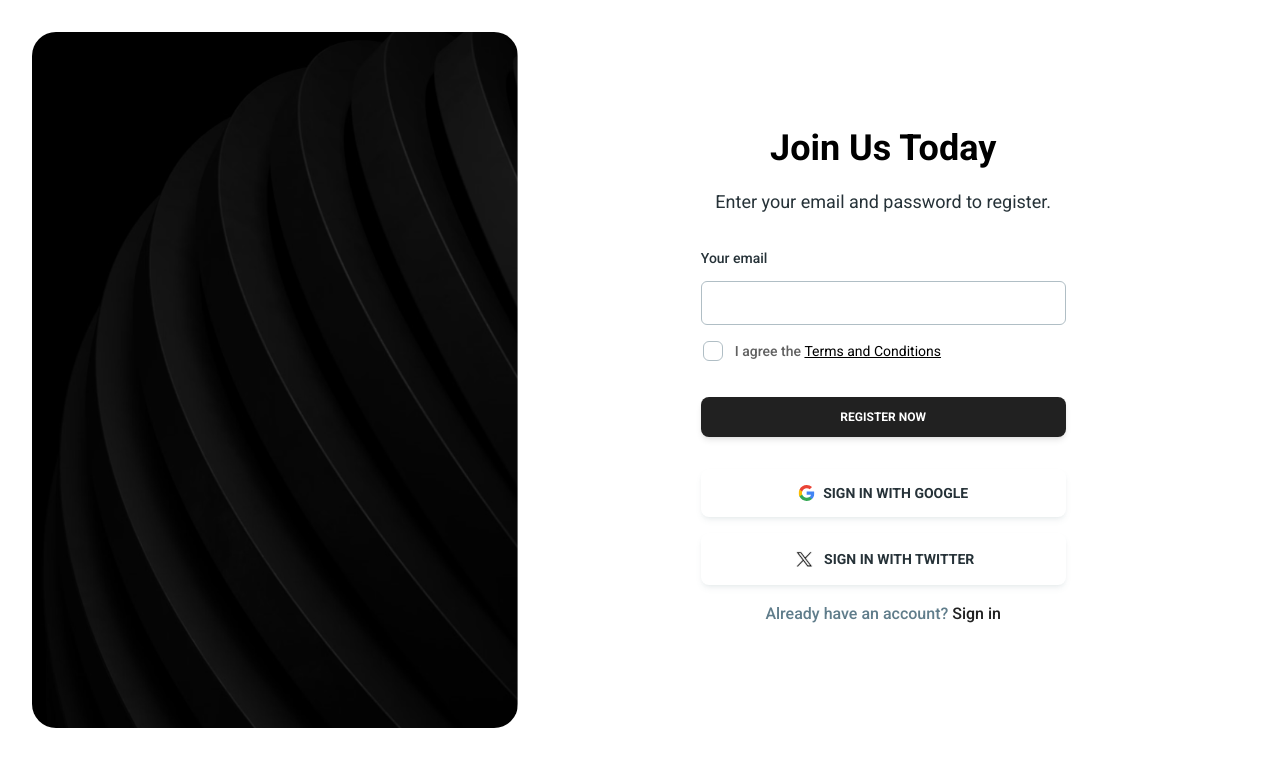
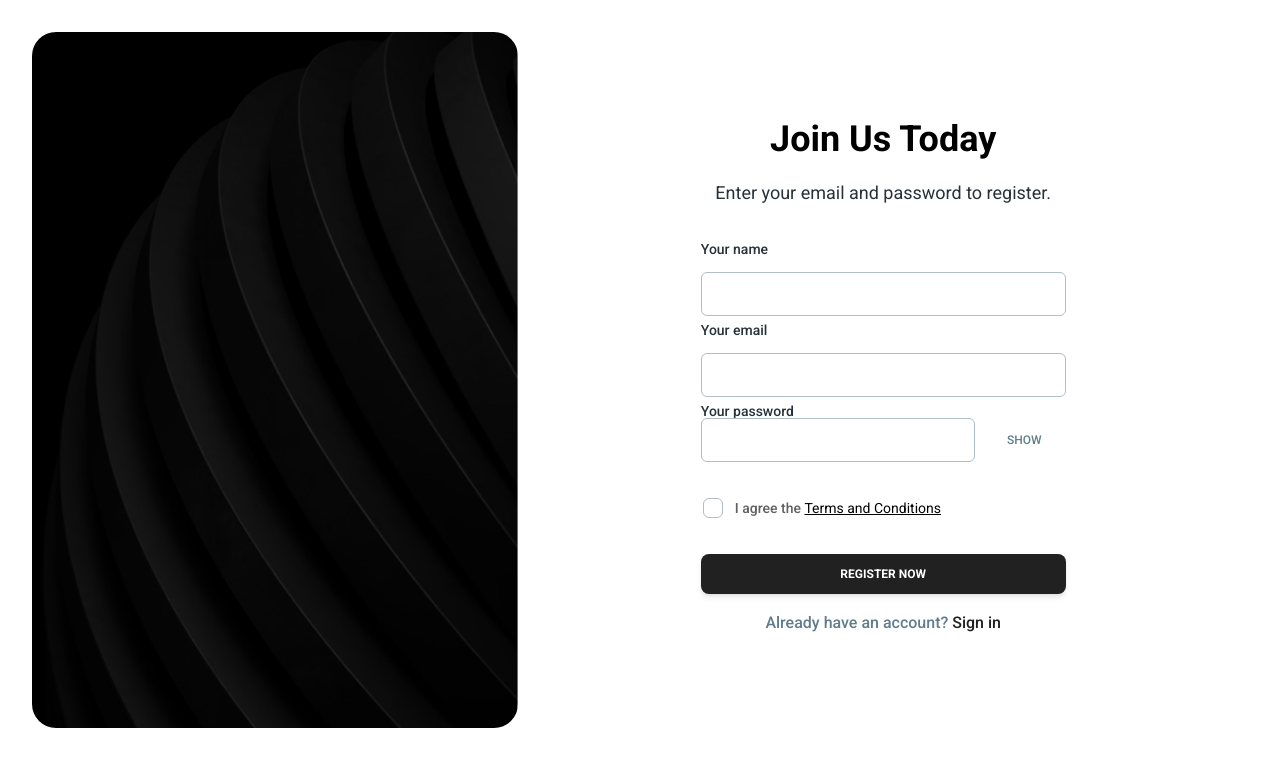
Before and after one commit to Karel95/offline-education-web, a React (Vite) app: page /sign-up in a window 1280 px wide. Shown: the top 766 px of the page. Built offline with nearby package versions, Linux system fonts and the light colour scheme.

Commit message:
updating signup page

```diff
--- a/src/pages/sign-up.jsx
+++ b/src/pages/sign-up.jsx
@@ -1,16 +1,16 @@
-import {
-  Input,
-  Checkbox,
-  Button,
-  Typography,
-} from "@material-tailwind/react";
-import { Link } from "react-router-dom";
-
+import { useState } from 'react';
+import { Input, Checkbox, Button, Typography } from '@material-tailwind/react';
+import { Link } from 'react-router-dom';
 
 export function SignUp() {
+  const [showPassword, setShowPassword] = useState(false); // State to manage password visibility
+
+  const togglePasswordVisibility = () => {
+    setShowPassword((prev) => !prev);
+  };
   return (
     <section className="m-8 flex">
-            <div className="w-2/5 h-full hidden lg:block">
+      <div className="w-2/5 h-full hidden lg:block">
         <img
           src="/img/pattern.png"
           className="h-full w-full object-cover rounded-3xl"
@@ -18,23 +18,88 @@ export function SignUp() {
       </div>
       <div className="w-full lg:w-3/5 flex flex-col items-center justify-center">
         <div className="text-center">
-          <Typography variant="h2" className="font-bold mb-4">Join Us Today</Typography>
-          <Typography variant="paragraph" color="blue-gray" className="text-lg font-normal">Enter your email and password to register.</Typography>
+          <Typography variant="h2" className="font-bold mb-4">
+            Join Us Today
+          </Typography>
+          <Typography
+            variant="paragraph"
+            color="blue-gray"
+            className="text-lg font-normal"
+          >
+            Enter your email and password to register.
+          </Typography>
         </div>
         <form className="mt-8 mb-2 mx-auto w-80 max-w-screen-lg lg:w-1/2">
           <div className="mb-1 flex flex-col gap-6">
-            <Typography variant="small" color="blue-gray" className="-mb-3 font-medium">
+            <Typography
+              variant="small"
+              color="blue-gray"
+              className="-mb-3 font-medium"
+            >
+              Your name
+            </Typography>
+            <Input
+              size="lg"
+              placeholder="Enter your name"
+              className="!border-t-blue-gray-200 focus:!border-t-gray-900"
+              labelProps={{
+                className: 'before:content-none after:content-none',
+              }}
+            />
+          </div>
+
+          <div className="mb-1 flex flex-col gap-6">
+            <Typography
+              variant="small"
+              color="blue-gray"
+              className="-mb-3 font-medium"
+            >
               Your email
             </Typography>
             <Input
+              type="email" // Ensure email validation
               size="lg"
               placeholder="name@mail.com"
-              className=" !border-t-blue-gray-200 focus:!border-t-gray-900"
+              className="!border-t-blue-gray-200 focus:!border-t-gray-900"
               labelProps={{
-                className: "before:content-none after:content-none",
+                className: 'before:content-none after:content-none',
               }}
             />
           </div>
+
+          <div className="mb-6 flex flex-col gap-2">
+            <Typography
+              variant="small"
+              color="blue-gray"
+              className="-mb-3 font-medium"
+            >
+              Your password
+            </Typography>
+
+            <div className="flex items-center">
+              {' '}
+              {/* Use flex to align the button and input */}
+              <Input
+                size="lg"
+                type={showPassword ? 'text' : 'password'} // Set type based on state
+                placeholder="Password"
+                className="!border-t-blue-gray-200 focus:!border-t-gray-900 pr-10" // Adjust padding for button space
+                labelProps={{
+                  className: 'before:content-none after:content-none',
+                }}
+              />
+              <Button
+                variant="text"
+                color="blue-gray"
+                onClick={togglePasswordVisibility}
+                className="ml-2 text-xs font-medium" // Add margin-left for spacing
+                type="button" // Prevents the button from submitting the form
+              >
+                {showPassword ? 'Hide' : 'Show'} {/* Toggle button text */}
+              </Button>
+            </div>
+          </div>
+
           <Checkbox
             label={
               <Typography
@@ -51,40 +116,46 @@ export function SignUp() {
                 </a>
               </Typography>
             }
-            containerProps={{ className: "-ml-2.5" }}
+            containerProps={{ className: '-ml-2.5' }}
           />
+
           <Button className="mt-6" fullWidth>
             Register Now
           </Button>
 
-          <div className="space-y-4 mt-8">
-            <Button size="lg" color="white" className="flex items-center gap-2 justify-center shadow-md" fullWidth>
-              <svg width="17" height="16" viewBox="0 0 17 16" fill="none" xmlns="http://www.w3.org/2000/svg">
-                <g clipPath="url(#clip0_1156_824)">
-                  <path d="M16.3442 8.18429C16.3442 7.64047 16.3001 7.09371 16.206 6.55872H8.66016V9.63937H12.9813C12.802 10.6329 12.2258 11.5119 11.3822 12.0704V14.0693H13.9602C15.4741 12.6759 16.3442 10.6182 16.3442 8.18429Z" fill="#4285F4" />
-                  <path d="M8.65974 16.0006C10.8174 16.0006 12.637 15.2922 13.9627 14.0693L11.3847 12.0704C10.6675 12.5584 9.7415 12.8347 8.66268 12.8347C6.5756 12.8347 4.80598 11.4266 4.17104 9.53357H1.51074V11.5942C2.86882 14.2956 5.63494 16.0006 8.65974 16.0006Z" fill="#34A853" />
-                  <path d="M4.16852 9.53356C3.83341 8.53999 3.83341 7.46411 4.16852 6.47054V4.40991H1.51116C0.376489 6.67043 0.376489 9.33367 1.51116 11.5942L4.16852 9.53356Z" fill="#FBBC04" />
-                  <path d="M8.65974 3.16644C9.80029 3.1488 10.9026 3.57798 11.7286 4.36578L14.0127 2.08174C12.5664 0.72367 10.6469 -0.0229773 8.65974 0.000539111C5.63494 0.000539111 2.86882 1.70548 1.51074 4.40987L4.1681 6.4705C4.8001 4.57449 6.57266 3.16644 8.65974 3.16644Z" fill="#EA4335" />
-                </g>
-                <defs>
-                  <clipPath id="clip0_1156_824">
-                    <rect width="16" height="16" fill="white" transform="translate(0.5)" />
-                  </clipPath>
-                </defs>
-              </svg>
-              <span>Sign in With Google</span>
-            </Button>
-            <Button size="lg" color="white" className="flex items-center gap-2 justify-center shadow-md" fullWidth>
-              <img src="/img/twitter-logo.svg" height={24} width={24} alt="" />
-              <span>Sign in With Twitter</span>
-            </Button>
-          </div>
-          <Typography variant="paragraph" className="text-center text-blue-gray-500 font-medium mt-4">
+          {/* <div className="space-y-4 mt-8"> */}
+          {/* <Button size="lg" color="white" className="flex items-center gap-2 justify-center shadow-md" fullWidth> */}
+          {/* <svg width="17" height="16" viewBox="0 0 17 16" fill="none" xmlns="http://www.w3.org/2000/svg"> */}
+          {/* <g clipPath="url(#clip0_1156_824)"> */}
+          {/* <path d="M16.3442 8.18429C16.3442 7.64047 16.3001 7.09371 16.206 6.55872H8.66016V9.63937H12.9813C12.802 10.6329 12.2258 11.5119 11.3822 12.0704V14.0693H13.9602C15.4741 12.6759 16.3442 10.6182 16.3442 8.18429Z" fill="#4285F4" /> */}
+          {/* <path d="M8.65974 16.0006C10.8174 16.0006 12.637 15.2922 13.9627 14.0693L11.3847 12.0704C10.6675 12.5584 9.7415 12.8347 8.66268 12.8347C6.5756 12.8347 4.80598 11.4266 4.17104 9.53357H1.51074V11.5942C2.86882 14.2956 5.63494 16.0006 8.65974 16.0006Z" fill="#34A853" /> */}
+          {/* <path d="M4.16852 9.53356C3.83341 8.53999 3.83341 7.46411 4.16852 6.47054V4.40991H1.51116C0.376489 6.67043 0.376489 9.33367 1.51116 11.5942L4.16852 9.53356Z" fill="#FBBC04" /> */}
+          {/* <path d="M8.65974 3.16644C9.80029 3.1488 10.9026 3.57798 11.7286 4.36578L14.0127 2.08174C12.5664 0.72367 10.6469 -0.0229773 8.65974 0.000539111C5.63494 0.000539111 2.86882 1.70548 1.51074 4.40987L4.1681 6.4705C4.8001 4.57449 6.57266 3.16644 8.65974 3.16644Z" fill="#EA4335" /> */}
+          {/* </g> */}
+          {/* <defs> */}
+          {/* <clipPath id="clip0_1156_824"> */}
+          {/* <rect width="16" height="16" fill="white" transform="translate(0.5)" /> */}
+          {/* </clipPath> */}
+          {/* </defs> */}
+          {/* </svg> */}
+          {/* <span>Sign in With Google</span> */}
+          {/* </Button> */}
+          {/* <Button size="lg" color="white" className="flex items-center gap-2 justify-center shadow-md" fullWidth> */}
+          {/* <img src="/img/twitter-logo.svg" height={24} width={24} alt="" /> */}
+          {/* <span>Sign in With Twitter</span> */}
+          {/* </Button> */}
+          {/* </div> */}
+
+          <Typography
+            variant="paragraph"
+            className="text-center text-blue-gray-500 font-medium mt-4"
+          >
             Already have an account?
-            <Link to="/sign-in" className="text-gray-900 ml-1">Sign in</Link>
+            <Link to="/sign-in" className="text-gray-900 ml-1">
+              Sign in
+            </Link>
           </Typography>
         </form>
-
       </div>
     </section>
   );
```
